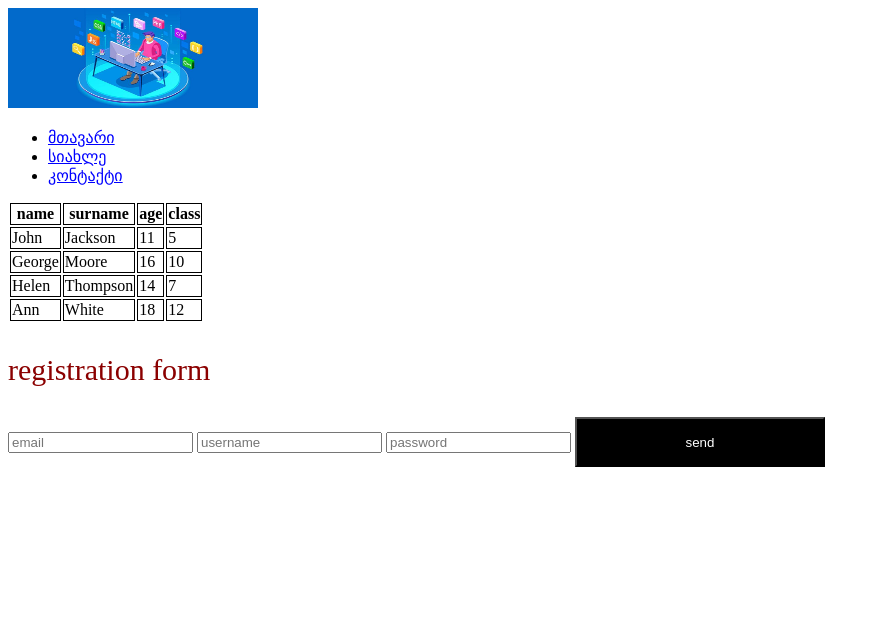
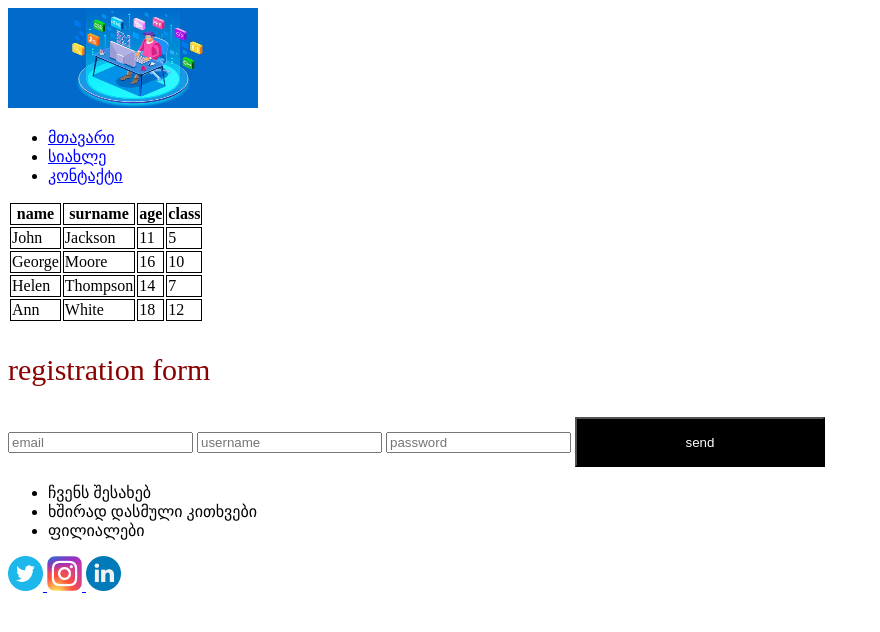
Before and after one commit to southpaw888/lesson-4, a plain HTML site: page index.html in a window 1280 px wide. Shown: the whole page, without its empty margins (0-880 px from the left). Drawn offline with Linux system fonts and the light colour scheme.

Commit message:
added footer

```diff
--- a/index.html
+++ b/index.html
@@ -76,6 +76,28 @@
 			<button>send</button>
 		</form>
 	</section>
+	<footer>
+		<div>
+			<ul>
+				<li>ჩვენს შესახებ</li>
+				<li>ხშირად დასმული კითხვები</li>
+				<li>ფილიალები</li>
+			</ul>
+		<div >
+		<div >
+        <div >
+    		<a href="https://twitter.com/?lang=en">
+    		    <img src="images/twit.png" alt="twitter" class="logos">
+    		</a>
+    		<a href="https://www.instagram.com">
+    		    <img src="images/instagram.png" class="logos">
+    		</a>
+    		<a href="https://www.linkedin.com">
+    		    <img src="images/in.png" alt="linkedin" class="logos">
+    		</a>
+        </div>
+
+	</footer>
 
 
 </body>
--- a/style.css
+++ b/style.css
@@ -24,3 +24,6 @@ button
 	background: #000;
 	color: white;
 }
+.logos{
+	height:35px;
+	width:35px;
```
Also changed, not shown: images/Instagram.png (added), images/in.png (added), images/twit.png (added).
